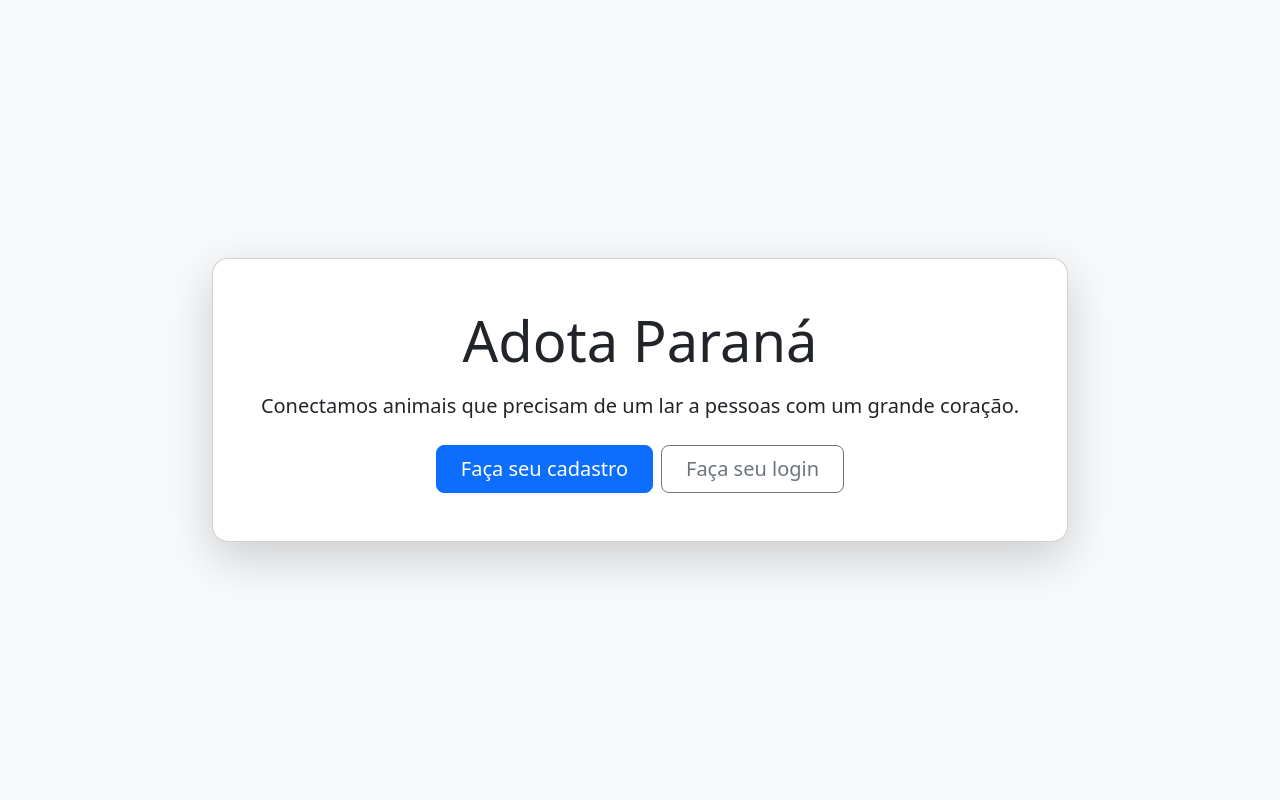
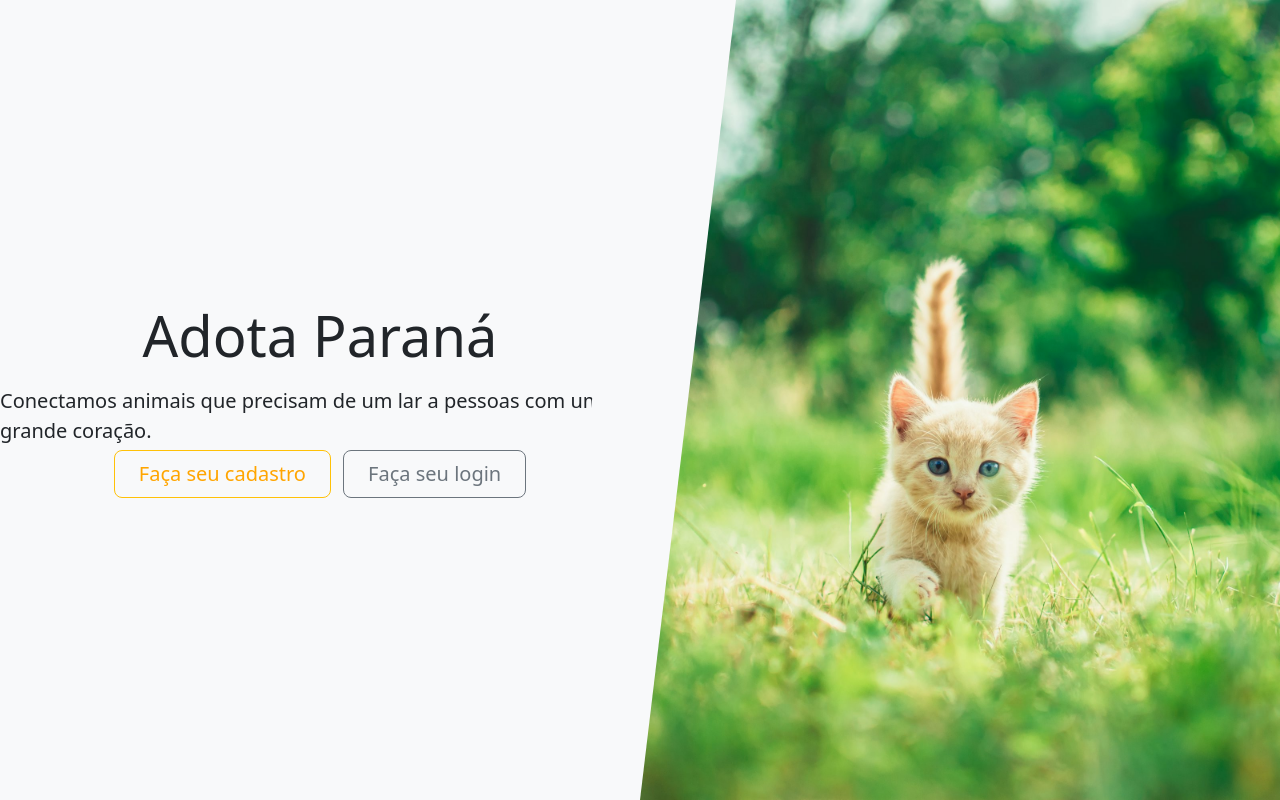
Before and after one commit to iguemanuel/adota-parana, a PHP site: template app/views/home/index.phtml in a window 1280 px wide. Run offline with PHP 8.4, Linux system fonts and the light colour scheme; the template is opened without the code that fills it, so the values that code supplies are empty.

Commit message:
design home page

```diff
--- a/app/Controllers/AuthController.php
+++ b/app/Controllers/AuthController.php
@@ -72,7 +72,7 @@ class AuthController
     {
         Auth::logout();
         FlashMessage::success('Você saiu da sua conta.');
-        header('Location: /login');
+        header('Location: /');
         exit;
     }
 }
--- a/app/Middleware/Admin.php
+++ b/app/Middleware/Admin.php
@@ -13,7 +13,7 @@ class Admin implements Middleware
     {
         $user = Auth::user();
 
-        if (!$user || !$user->role_admin) {
+        if (!$user || $user->role !== 'admin') {
             FlashMessage::danger('Você não tem permissão para acessar esta página.');
             header('Location: /');
             exit;
--- a/app/Models/User.php
+++ b/app/Models/User.php
@@ -56,7 +56,7 @@ class User extends Model
 
     public function isAdmin(): bool
     {
-        return $this->role === 'Admin';
+        return $this->role === 'admin';
     }
 
     public function __set(string $property, mixed $value): void
--- a/app/views/admin/Dashboard.php
+++ b/app/views/admin/Dashboard.php
@@ -3,7 +3,7 @@
 
 <div class="container">
     <h1>Painel Administrativo</h1>
-    <p>Bem-vindo, <?= htmlspecialchars($user->role_admin ? 'Administrador' : 'Usuário') ?>!</p>
+    <p>Bem-vindo, <?= htmlspecialchars($user->role ? 'Administrador' : 'Usuário') ?>!</p>
 
     <div class="stats">
         <div class="card">
--- a/app/views/home/index.phtml
+++ b/app/views/home/index.phtml
@@ -1,3 +1,11 @@
+<?php
+// Inicializa a sessão se ainda não estiver
+if(!isset($_SESSION)) session_start();
+
+// Pega o usuário logado (ou null)
+$currentUser = \App\Services\Auth::user();
+?>
+
 <!DOCTYPE html>
 <html lang="pt-BR">
 <head>
@@ -5,19 +13,82 @@
     <meta name="viewport" content="width=device-width, initial-scale=1.0">
     <title>Adota Paraná</title>
     <link href="https://cdn.jsdelivr.net/npm/bootstrap@5.3.2/dist/css/bootstrap.min.css" rel="stylesheet">
+    <style>
+        * {
+            margin: 0;
+            padding: 0;
+            box-sizing: border-box;
+        }
+        body {
+         min-height: 100vh;
+         width: 100%;
+         margin: 0px;
+         padding: 0px;
+        }
+        .container_body {
+            display: flex;
+            position: relative;
+        }
+        .register_btn {
+            color: orange;
+            background-color: transparent;
+        }
+        .register_btn:hover {
+            background-color: orange;
+            color: white;
+        }
+        .home_title {
+            align-self: center;
+        }
+        .container_home {
+            width: 50%;
+            height: 100vh;
+            display: flex;
+            flex-direction: column;
+            justify-content: center;
+            align-items: center;
+            position: relative;
+            z-index: 2;
+            clip-path: polygon(0 0, 100% 0, 85% 100%, 0% 100%);
+        }
+        .container_img {
+            width: 50%;
+            display: block;
+            overflow: hidden;
+            position: relative;
+            clip-path: polygon(15% 0, 100% 0, 100% 100%, 0 100%);
+        }
+        .container_img img {
+            width: 100%;
+            height: 100%;
+            object-fit: cover;
+            display: block;
+        }
+    </style>
 </head>
 <body class="bg-light">
-
-    <div class="container d-flex flex-column align-items-center justify-content-center vh-100 text-center">
-        <div class="card shadow-lg p-5" style="border-radius: 1rem; padding">
-            <h1 class="display-4 mb-3">Adota Paraná</h1>
-            <p class="lead mb-4">Conectamos animais que precisam de um lar a pessoas com um grande coração.</p>
-            <div class="d-grid gap-2 d-sm-flex justify-content-sm-center">
-                <a href="/register" class="btn btn-primary btn-lg px-4 gap-3">Faça seu cadastro</a>
+    <div class="container_body">
+                <div class="container_home">
+            <h1 class="display-4 mb-3 home_title">Adota Paraná</h1>
+            <p class="lead mb-1">Conectamos animais que precisam de um lar a pessoas com um grande coração.</p>
+            <?php if($currentUser): ?>
+                <p class="lead mb-4">Bem Vindo, você é um <?= htmlspecialchars($currentUser->role) ?></p>
+            <?php endif; ?>
+            <div class="">
+               <?php if ($currentUser): ?>
+                <a href="/admin/dashboard" class="btn register_btn btn-warning btn-ligth btn-lg px-4 gap-3 me-2">Admin</a>
+                <form action="/logout" method="POST" style="display:inline;">
+                     <button type="submit" class="btn btn-outline-secondary btn-lg px-4">Sair</button>
+                </form>
+               <?php else: ?>
+                <a href="/register" class="btn register_btn btn-warning btn-ligth btn-lg px-4 gap-3 me-2">Faça seu cadastro</a>
                 <a href="/login" class="btn btn-outline-secondary btn-lg px-4">Faça seu login</a>
+                <?php endif; ?>
             </div>
         </div>
+        <div class="container_img">
+            <img src="assets/images/defaults/animals.jpeg">
+        </div>
     </div>
-
 </body>
 </html>
--- a/app/views/layouts/application.phtml
+++ b/app/views/layouts/application.phtml
@@ -14,11 +14,11 @@
 </head>
 
 <body>
-    <main class="container-fluid">
+    <main class="">
 
         <?php require '_flash_message.phtml'; ?>
 
-        <header class="mb-3">
+        <header>
         </header>
 
         <?php require $view ?>
```
Also changed, not shown: public/assets/images/defaults/animals.jpeg (added).
